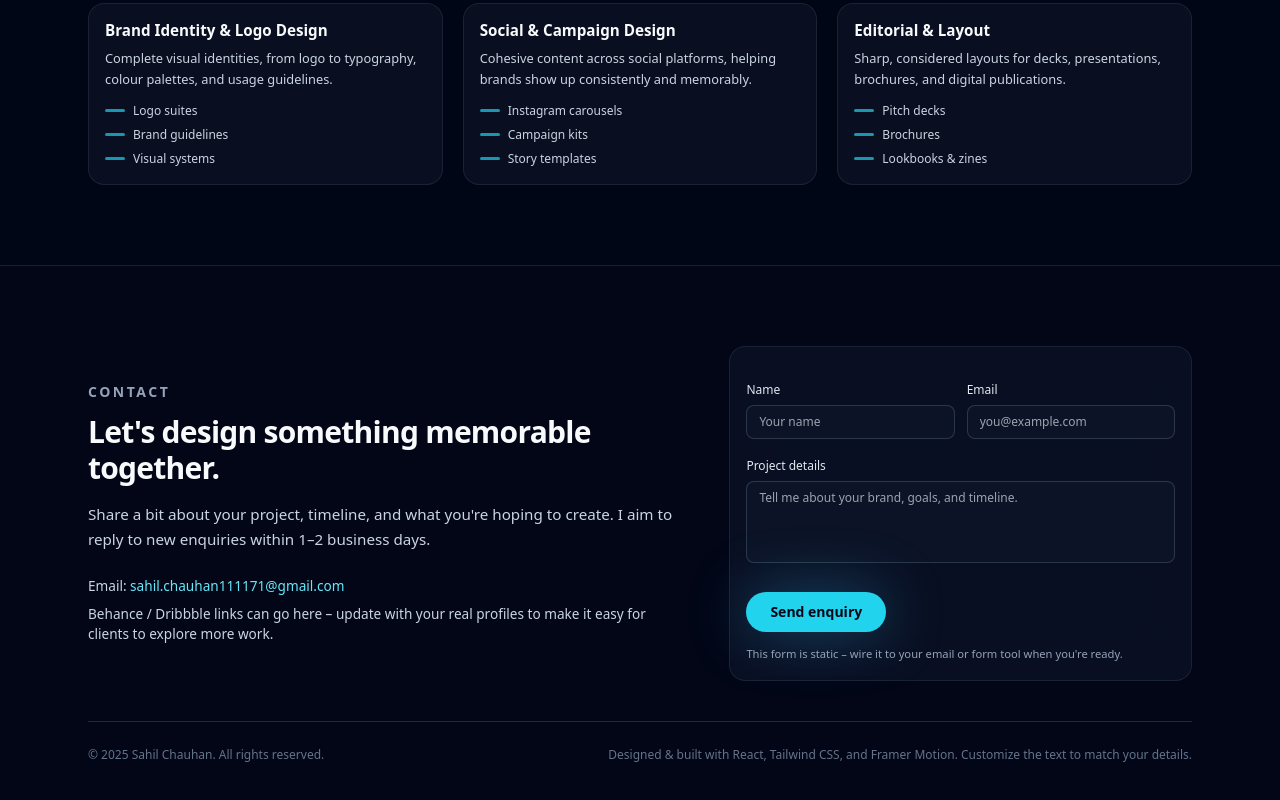
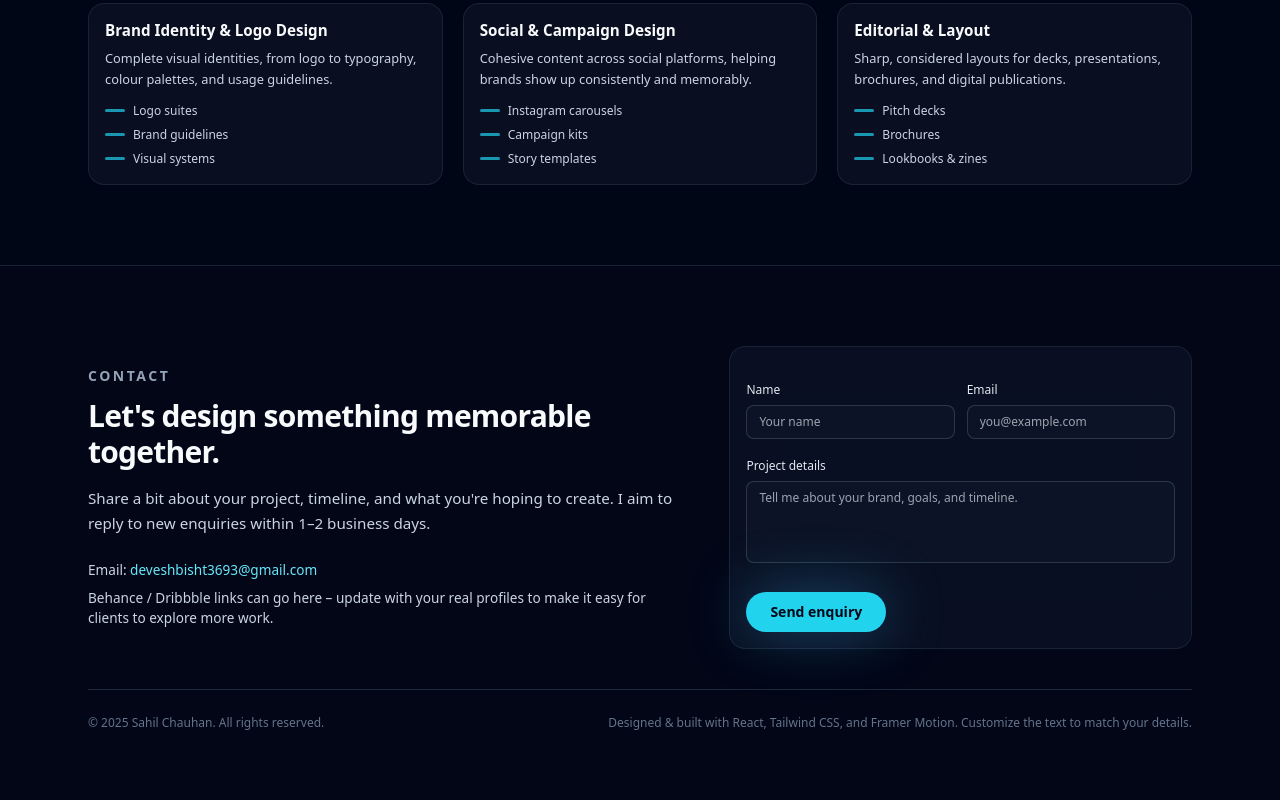
Before and after one commit to devesh-bisht3693/Sahil-s-Portfolio, a React (Vite) app: page / in a window 1280 px wide. Shown: the part 2380-3180 px from the top of the page. Built offline with nearby package versions, Linux system fonts and the light colour scheme.

Commit message:
Initial code commits

```diff
--- a/src/components/ContactSection.jsx
+++ b/src/components/ContactSection.jsx
@@ -25,10 +25,10 @@ export function ContactSection() {
               <p>
                 Email:{' '}
                 <a
-                  href="mailto:sahil.chauhan111171@gmail.com"
+                  href="mailto:deveshbisht3693@gmail.com"
                   className="font-medium text-cyan-300 hover:text-cyan-200"
                 >
-                  sahil.chauhan111171@gmail.com
+                  deveshbisht3693@gmail.com
                 </a>
               </p>
               <p>
@@ -94,9 +94,6 @@ export function ContactSection() {
               <button type="submit" className="btn-primary">
                 Send enquiry
               </button>
-              <p className="text-[0.7rem] text-slate-400">
-                This form is static – wire it to your email or form tool when you&apos;re ready.
-              </p>
             </div>
           </form>
         </motion.div>
```
